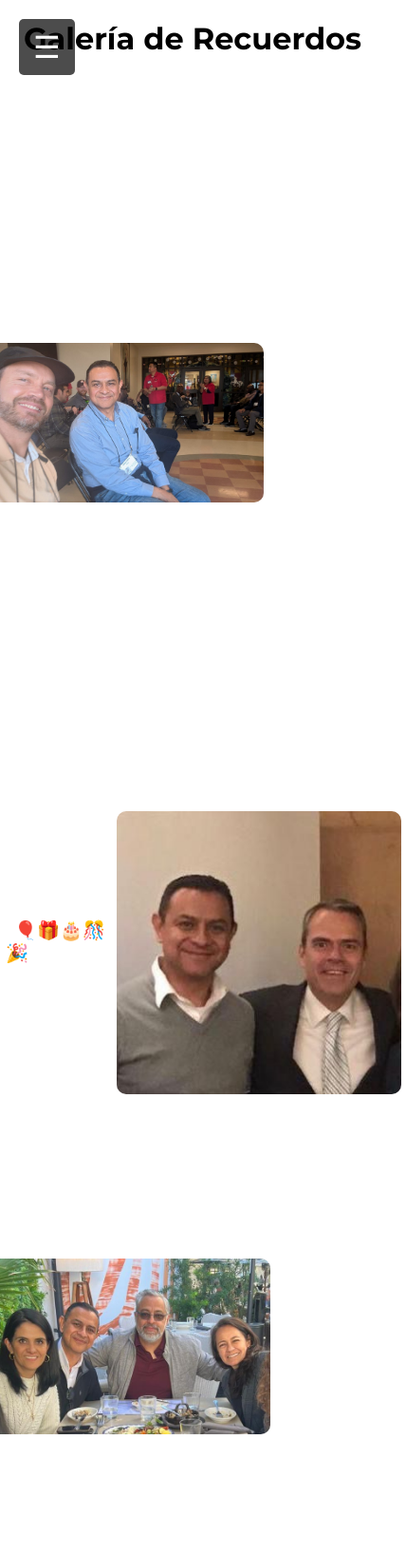
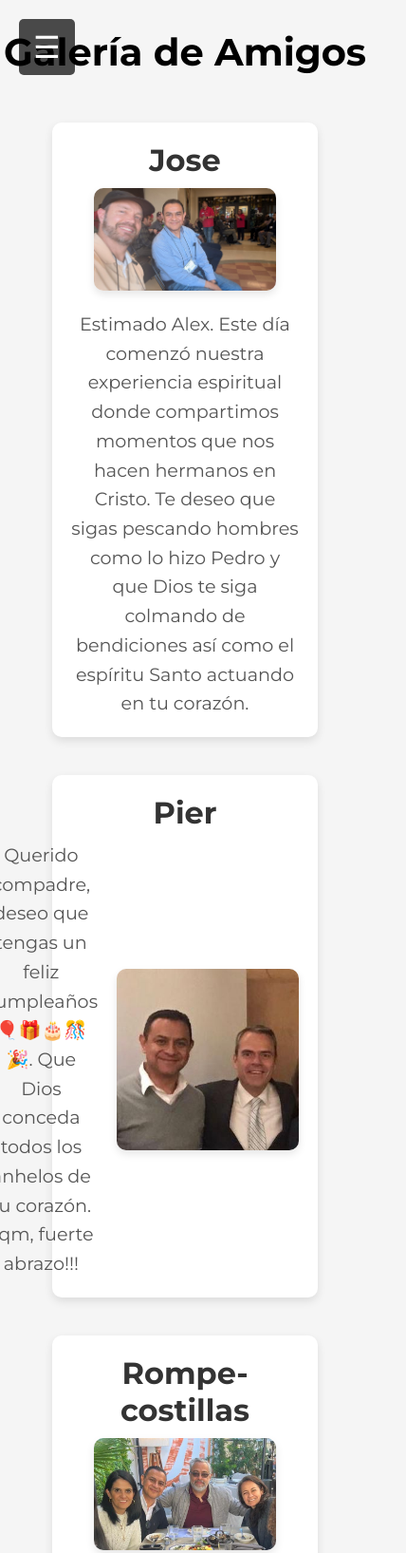
Before and after one commit to arogelg/dads-website-bday, a plain HTML site: page pages/amigos.html in a window 390 px wide. Shown: the top 1635 px of the page at 95% size, 428 px wide, since content can reach past the window. Drawn offline with Linux system fonts and the light colour scheme.

Commit message:
gallery changes

```diff
--- a/pages/amigos.html
+++ b/pages/amigos.html
@@ -3,11 +3,11 @@
 <head>
     <meta charset="UTF-8">
     <meta name="viewport" content="width=device-width, initial-scale=1.0">
-    <title>Galería de amigos</title>
+    <title>Galería de Amigos</title>
     <link rel="stylesheet" href="../style.css">
+    <script src="../script.js" defer></script>
 </head>
 <body>
-
 
     <!-- Menu Button -->
     <div class="menu-button" onclick="toggleMenu()">
@@ -18,31 +18,46 @@
     <div class="sidebar" id="sidebar">
         <button class="close-btn" onclick="toggleMenu()">×</button>
         <ul>
-            <li><a href="index.html">Inicio</a></li>
-            <li><a href="pages/familia.html">Familia</a></li>
-            <li><a href="pages/amigos.html">Amigos</a></li>
-            <li><a href="pages/desobedientes.html">Desobedientes</a></li>
+            <li><a href="../index.html">Inicio</a></li>
+            <li><a href="familia.html">Familia</a></li>
+            <li><a href="amigos.html">Amigos</a></li>
+            <li><a href="desobedientes.html">Desobedientes</a></li>
         </ul>
     </div>
 
-    <h1>Galería de Recuerdos</h1>
+    <!-- Page Title -->
+    <h1 class="page-title">Galería de Amigos</h1>
+
+    <!-- Gallery Section -->
     <div class="gallery-container">
         <div class="gallery-item">
-            <img src="../images/Jose.jpg" alt="Jose">
-            <p>Estimado Alex. Este día comenzó nuestra experiencia espiritual donde compartirnos momentos que nos
-                hacen hermanos en Cristo. Te deseo que sigas pescando hombres como lo hizo Pedro y que Dios te siga
-                colmando de bendiciones así como el espíritu Santo actuando en tu corazón</p>
+            <h2>Jose</h2>
+            <div class="gallery-content">
+                <img src="../images/Jose.jpg" alt="Jose">
+                <p>Estimado Alex. Este día comenzó nuestra experiencia espiritual donde compartimos momentos que nos
+                    hacen hermanos en Cristo. Te deseo que sigas pescando hombres como lo hizo Pedro y que Dios te siga
+                    colmando de bendiciones así como el espíritu Santo actuando en tu corazón.</p>
+            </div>
         </div>
+
         <div class="gallery-item">
-            <img src="../images/Pier.jpg" alt="Pier">
-            <p>Querido compadre deseo que tengas feliz cumpleaños 🎈🎁🎂🎊🎉  que Dios conceda todos los anhelos de tu corazón.
-                 Tqm fuerte abrazo!!!</p>
+            <h2>Pier</h2>
+            <div class="gallery-content">
+                <img src="../images/Pier.jpg" alt="Pier">
+                <p>Querido compadre, deseo que tengas un feliz cumpleaños 🎈🎁🎂🎊🎉. Que Dios conceda todos los anhelos de tu corazón.
+                    Tqm, fuerte abrazo!!!</p>
+            </div>
         </div>
+
         <div class="gallery-item">
-            <img src="../images/Rompe-costillas.jpg" alt="Rompe costillas">
-            <p>Alex. Muchísimas felicidades y muchas gracias por tu amistad. Siempre que nos reunimos la pasamos súper
-                bien. Un abrazo Rompe-costillas con cariño</p>
+            <h2>Rompe-costillas</h2>
+            <div class="gallery-content">
+                <img src="../images/Rompe-costillas.jpg" alt="Rompe costillas">
+                <p>Alex, muchísimas felicidades y muchas gracias por tu amistad. Siempre que nos reunimos la pasamos súper
+                    bien. Un abrazo Rompe-costillas con cariño.</p>
+            </div>
         </div>
     </div>
+
 </body>
 </html>
--- a/style.css
+++ b/style.css
@@ -64,37 +64,157 @@ body, html {
 
 /*GALLERY STYLE*/
 
+/* Reset styles */
+* {
+    margin: 0;
+    padding: 0;
+    box-sizing: border-box;
+}
 
+body {
+    font-family: "Montserrat", sans-serif;
+    background-color: #f5f5f5;
+    text-align: center;
+}
+
+/* Page Title */
+.page-title {
+    font-size: 2.5rem;
+    margin: 30px 0;
+    color: black;
+}
+
+/* Gallery Section */
 .gallery-container {
     display: flex;
     flex-direction: column;
     align-items: center;
-    gap: 20px;
+    gap: 40px;
     padding: 20px;
 }
 
+/* Individual Gallery Items */
 .gallery-item {
+    width: 80%;
+    max-width: 900px;
+    background: white;
+    padding: 20px;
+    border-radius: 10px;
+    box-shadow: 0px 4px 10px rgba(0, 0, 0, 0.1);
+}
+
+/* Title Above Each Image */
+.gallery-item h2 {
+    font-size: 2rem;
+    margin-bottom: 10px;
+    color: #333;
+}
+
+/* Image and Text Layout */
+.gallery-content {
     display: flex;
     align-items: center;
-    max-width: 800px;
-    margin-bottom: 20px;
+    gap: 20px;
+    text-align: left;
 }
 
-.gallery-item img {
-    width: 300px;
+/* Image Styling */
+.gallery-content img {
+    width: 40%;
+    max-width: 300px;
     border-radius: 10px;
+    box-shadow: 0px 4px 8px rgba(0, 0, 0, 0.1);
 }
 
-.gallery-item p {
-    color: white;
-    margin-left: 20px;
+/* Message Styling */
+.gallery-content p {
     font-size: 1.2rem;
+    color: #555;
+    line-height: 1.6;
+    flex: 1;
 }
 
-.gallery-item:nth-child(even) {
+/* Alternating Image Layout */
+.gallery-item:nth-child(even) .gallery-content {
     flex-direction: row-reverse;
 }
 
+/* Responsive Design */
+@media (max-width: 768px) {
+    .gallery-content {
+        flex-direction: column;
+        text-align: center;
+    }
+
+    .gallery-content img {
+        width: 80%;
+        max-width: 250px;
+    }
+}
+
+/* Sidebar & Menu Button (Keeps It on Every Page) */
+.menu-button {
+    position: fixed;
+    top: 20px;
+    left: 20px;
+    font-size: 2rem;
+    background: rgba(0, 0, 0, 0.7);
+    color: white;
+    padding: 10px 15px;
+    border-radius: 5px;
+    cursor: pointer;
+    z-index: 1000;
+}
+
+.sidebar {
+    position: fixed;
+    top: 0;
+    left: -250px;
+    width: 250px;
+    height: 100%;
+    background: rgba(0, 0, 0, 0.9);
+    backdrop-filter: blur(8px);
+    padding-top: 60px;
+    transition: left 0.3s ease-in-out;
+    z-index: 999;
+}
+
+.close-btn {
+    position: absolute;
+    top: 15px;
+    right: 20px;
+    font-size: 2rem;
+    background: none;
+    color: white;
+    border: none;
+    cursor: pointer;
+}
+
+.sidebar ul {
+    list-style: none;
+    padding: 0;
+    text-align: center;
+}
+
+.sidebar ul li {
+    padding: 15px 0;
+}
+
+.sidebar ul li a {
+    text-decoration: none;
+    color: white;
+    font-size: 1.5rem;
+    font-weight: bold;
+    transition: color 0.3s ease-in-out;
+}
+
+.sidebar ul li a:hover {
+    color: #ffcc00;
+}
+
+.sidebar.active {
+    left: 0;
+}
 
 /*MENU*/
 
```
